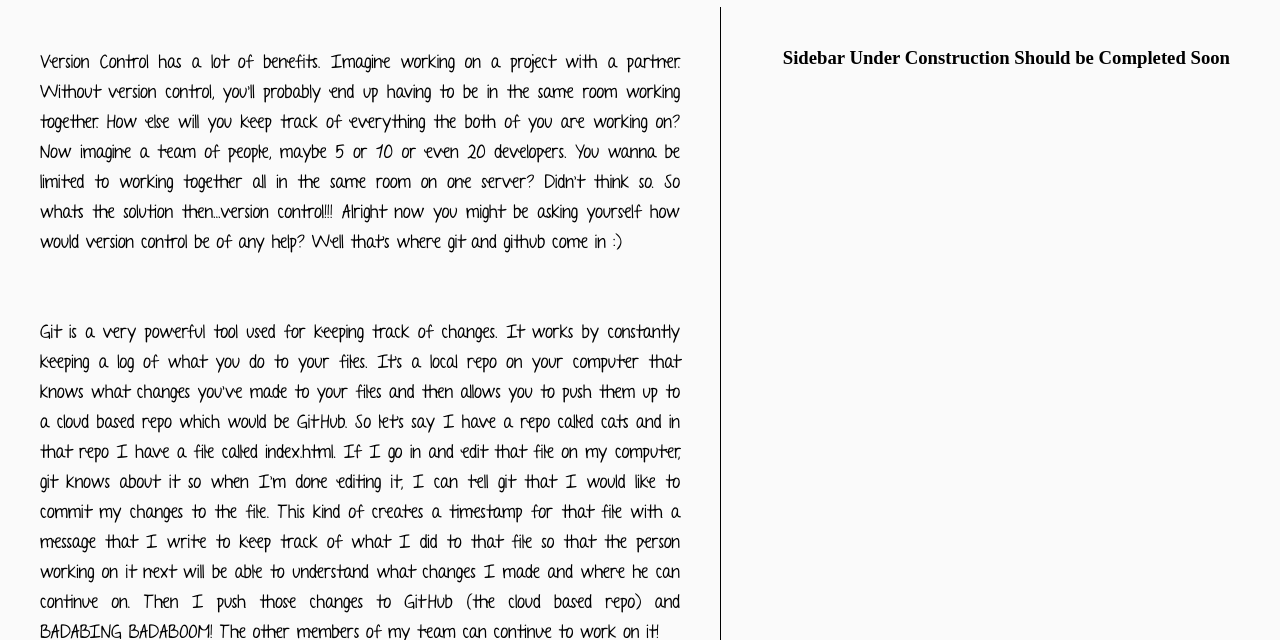
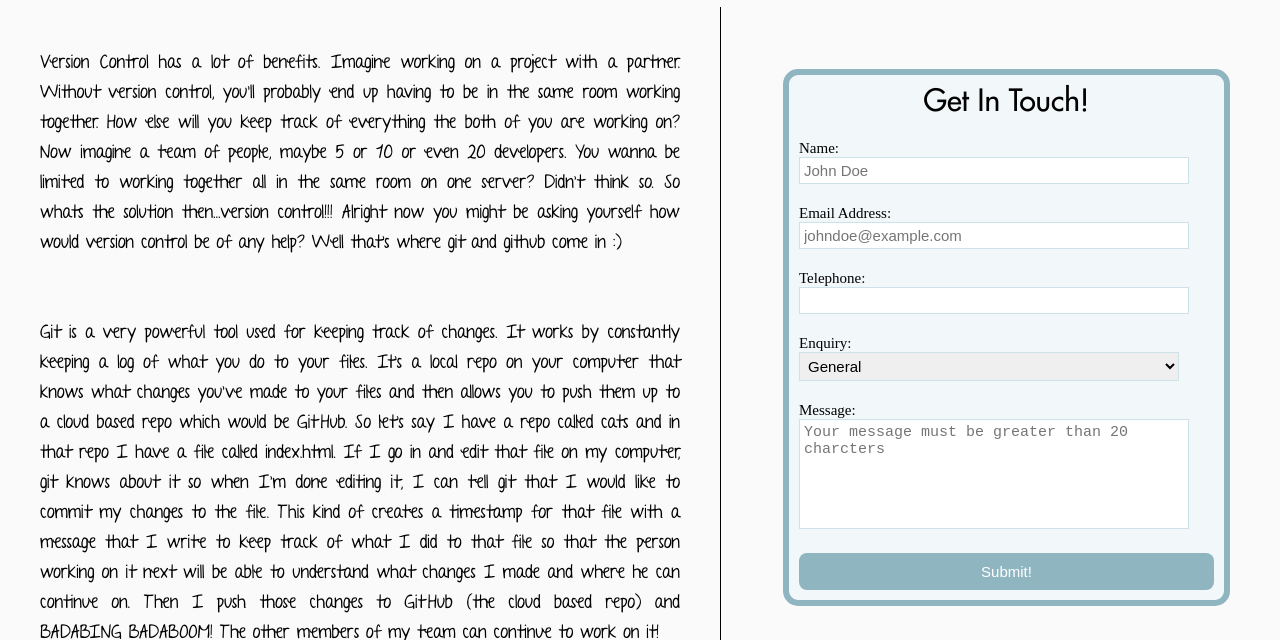
Before and after one commit to elan71592/elan71592.github.io, a plain HTML site: page blog/git.html in a window 1280 px wide. Shown: the part 258-898 px from the top of the page. Drawn offline with nearby package versions, Linux system fonts and the light colour scheme.

Commit message:
done sidebar temporarily

```diff
--- a/blog/git.html
+++ b/blog/git.html
@@ -78,10 +78,30 @@
         </p>
       </div>
       <aside id="sidebar">
-        <h3 class="maintenance">
-          Sidebar Under Construction
-          Should be Completed Soon
-        </h3>
+        <h3>Get In Touch!</h3>
+        <div id="contact-form">
+          <h2>Get In Touch!</h2>
+          <form action="post">
+            <label for="name">Name:</label>
+            <input type="text" id="name" name="name" value="" placeholder="John Doe" required="required" autofocus="autofocus"/>
+            <br>
+            <label for="email">Email Address:</label>
+            <input type="email" id="email" name="email" value="" placeholder="johndoe@example.com" required="required" />
+            <br>
+            <label for="telephone">Telephone: </label>
+            <input type="tel" id="telephone" name="telephone" value="" />
+            <br>
+            <label for="enquiry">Enquiry: </label>
+            <select id="enquiry" name="enquiry">
+                <option value="general">General</option>
+                <option value="sales">Hiring Opportunity</option>
+            </select>
+            <br>
+            <label for="message">Message:</label>
+            <textarea id="message" name="message" placeholder="Your message must be greater than 20 charcters" required="required" data-minlength="20"></textarea>
+            <input type="submit" value="Submit!" id="submit-button" />
+          </form>
+        </div>
       </aside>
     </main>
 
--- a/stylesheets/blog.css
+++ b/stylesheets/blog.css
@@ -1,6 +1,11 @@
 @font-face {
   font-family: Rain;
   src: url(../fonts/AYearWithoutRain.ttf);
+}
+
+@font-face {
+  font-family: Futura;
+  src: url(../fonts/FuturaExtended.ttf);
 }
 
 
@@ -31,11 +36,70 @@
 }
 
 aside#sidebar {
-  /*width: 300px;*/
   float: right;
+}
+
+aside#sidebar h3 {
+  visibility: hidden;
+}
+
+aside#sidebar h2 {
+  font: 30px Futura;
+  text-align: center;
+  margin-bottom: 20px;
+}
+
+aside#sidebar div#contact-form {
+  background-color:#F2F7F9;
+  width:415px;
+  padding:10px;
+  border: 6px solid #8FB5C1;
+  -moz-border-radius:15px;
+  -webkit-border-radius:15px;
+  border-radius:15px;
+  /*position:relative;*/
   margin-right: 50px;
   margin-top: 50px;
   /*text-align: center;*/
+}
+
+#contact-form textarea {
+    height:100px;
+    resize: none;
+}
+
+#contact-form #submit-button {
+    width: 100%;
+    background-color:#333;
+    color:#FFF;
+    border:none;
+    margin-bottom:0px;
+    margin-right:60px;
+    background-color:#8FB5C1;
+    border-radius: 8px;
+    padding: 10px;
+}
+
+#contact-form #submit-button:hover {
+    transition: background-color 0.5s ease;
+    background-color: #A6CFDD;
+}
+
+#contact-form input,
+#contact-form select,
+#contact-form textarea,
+#contact-form label {
+    font-size:15px;
+    margin-bottom:2px;
+}
+
+#contact-form input,
+#contact-form select,
+#contact-form textarea {
+    width:380px;
+    border: 1px solid #CEE1E8;
+    margin-bottom:20px;
+    padding:4px;
 }
 
 div.other-posts {
```
Also changed, not shown: blog/arrays-hashes.html (+24 -4 lines), blog/css-concepts.html (+24 -4 lines), blog/enumerable-methods.html (+24 -4 lines).
